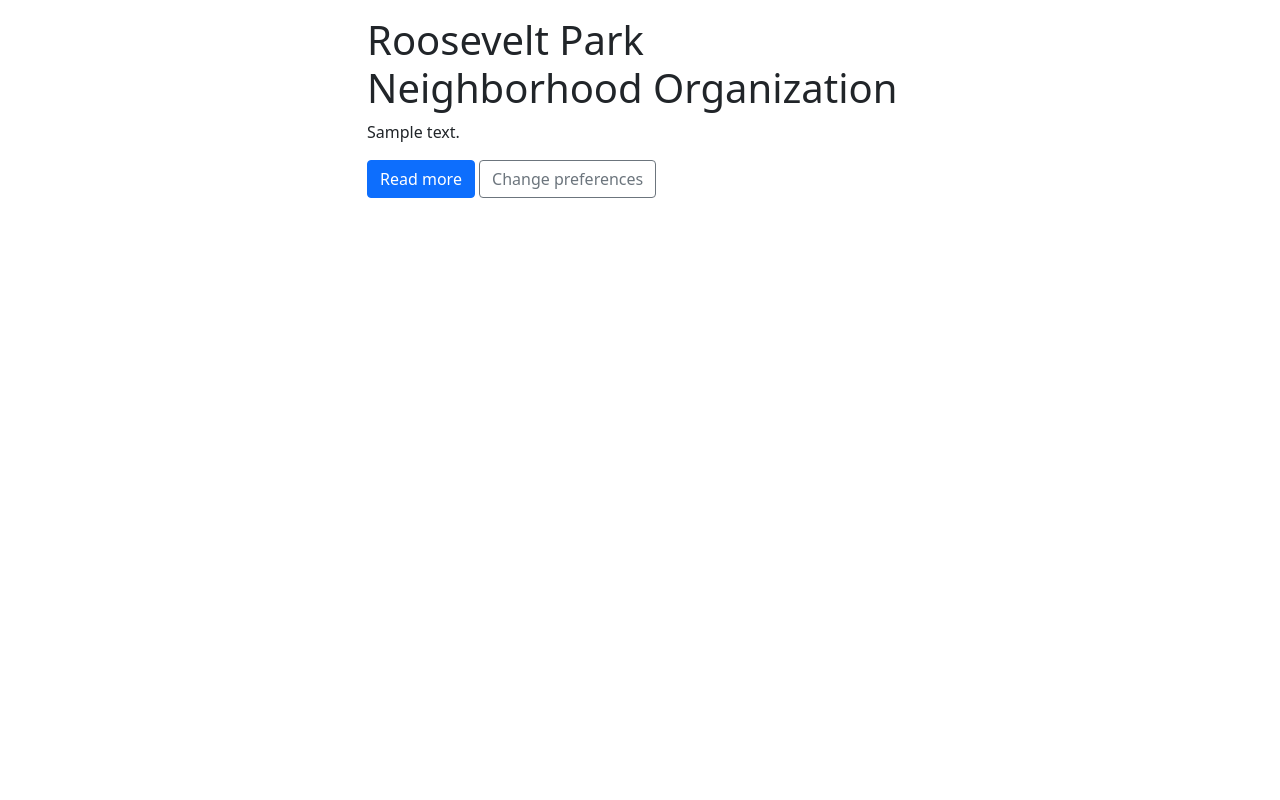
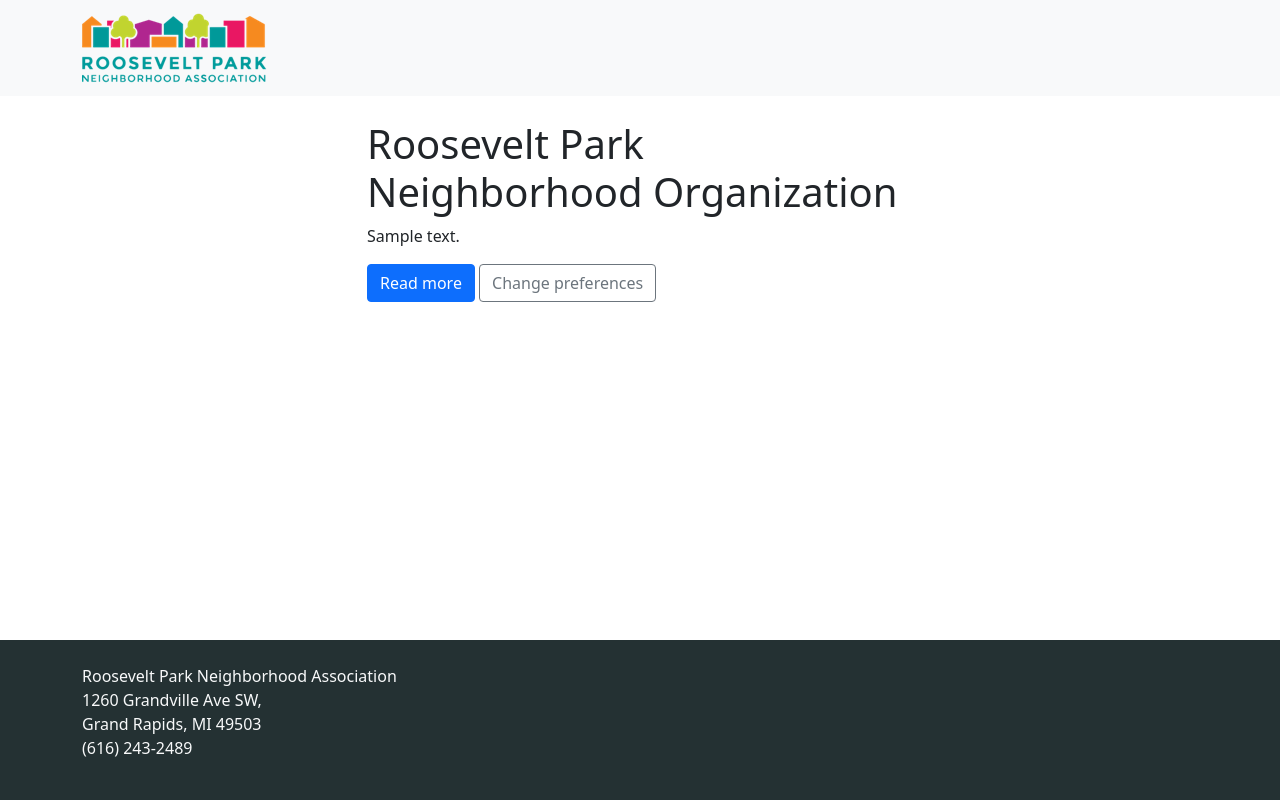
Before and after one commit to code-for-good-wm/rooseveltparkna-alerts, a Django app: template templates/alert.html in a window 1280 px wide. Run offline with Django 3.2, Linux system fonts and the light colour scheme; the template is opened without the code that fills it: most values are stand-ins (such as "Sample title", 1, 10 or a date in 2020); some libraries are stand-ins or nearby versions.

Commit message:
Header and footer styles

```diff
--- /dev/null
+++ b/static/styles.css
@@ -0,0 +1,14 @@
+html {
+    position: relative;
+    min-height: 100%;
+  }
+  body {
+    margin-bottom: 60px; /* Margin bottom by footer height */
+  }
+  .footer {
+    position: absolute;
+    bottom: 0;
+    width: 100%;
+    height: 160px; /* Set the fixed height of the footer here */
+    background-color: #243133;
+  }
--- /dev/null
+++ b/templates/_footer.html
@@ -0,0 +1,14 @@
+<div class="footer text-light p-4 mt-3">
+    <div class="container">
+        <div class="font-weight-bold">
+            <a class="text-decoration-none text-light" href="https://www.rooseveltparkna.com">
+                Roosevelt Park Neighborhood Association
+            </a>
+        </div>
+        <p>
+            1260 Grandville Ave SW,<br />
+            Grand Rapids, MI 49503<br />
+            (616) 243-2489
+        </p>
+    </div>
+</div>
--- a/templates/base.html
+++ b/templates/base.html
@@ -1,5 +1,5 @@
 {% load static %}
-
+{% load i18n %}
 <!DOCTYPE html>
 <html lang="en">
 <head>
@@ -10,44 +10,53 @@
     <title>{% block title %}Roosevelt Park Neighborhood Association{% endblock title %}</title>
 
     <!-- Favicons -->
-    {% comment %} <link rel="apple-touch-icon" sizes="180x180" href="{% static 'icons/apple-touch-icon.png' %}">
-    <link rel="icon" type="image/png" sizes="32x32" href="{% static 'icons/favicon-32x32.png' %}">
-    <link rel="icon" type="image/png" sizes="16x16" href="{% static 'icons/favicon-16x16.png' %}">
-    <link rel="manifest" href="{% static 'icons/site.webmanifest' %}">
-    <link rel="mask-icon" href="{% static 'icons/safari-pinned-tab.svg' %}" color="#f55221">
+    <link rel="apple-touch-icon" sizes="180x180" href="{% static 'apple-touch-icon.png' %}">
+    <link rel="icon" type="image/png" sizes="32x32" href="{% static 'favicon-32x32.png' %}">
+    <link rel="icon" type="image/png" sizes="16x16" href="{% static 'favicon-16x16.png' %}">
+    <link rel="manifest" href="{% static 'site.webmanifest' %}">
+    <link rel="mask-icon" href="{% static 'safari-pinned-tab.svg' %}" color="#f55221">
     <meta name="msapplication-TileColor" content="#f55221">
-    <meta name="theme-color" content="#ffffff"> {% endcomment %}
+    <meta name="theme-color" content="#ffffff">
 
     {% block meta %}
     <!-- Primary Meta Tags -->
     <meta name="title" content="Roosevelt Park Neighborhood Association">
-    <meta name="description" content="TODO">
+    <meta name="description" content="{% translate " Meta_Description" %}">
 
     <!-- Open Graph / Facebook -->
     <meta property="og:type" content="website">
     <meta property="og:url" content="https://alerts.rooseveltparkna.org/">
     <meta property="og:title" content="Roosevelt Park Neighborhood Association">
-    <meta property="og:description" content="TODO">
-    {% comment %} <meta property="og:image" content="https://alerts.rooseveltparkna.org{% static 'logo.png' %}"> {% endcomment %}
+    <meta property="og:description" content="{% translate " Meta_Description" %}">
+    <meta property="og:image" content="https://alerts.rooseveltparkna.org{% static 'logo.png' %}">
 
     <!-- Twitter -->
     <meta property="twitter:card" content="summary">
     <meta property="twitter:url" content="https://alerts.rooseveltparkna.org/">
     <meta property="twitter:title" content="Roosevelt Park Neighborhood Association">
-    <meta property="twitter:description" content="TODO">
-    {% comment %} <meta property="twitter:image" content="https://alerts.rooseveltparkna.org{% static 'logo.png' %}"> {% endcomment %}
+    <meta property="twitter:description" content="{% translate " Meta_Description" %}">
+    <meta property="twitter:image" content="https://alerts.rooseveltparkna.org{% static 'logo.png' %}">
     {% endblock meta %}
 
     <!-- Bootstrap -->
     <link href="https://cdn.jsdelivr.net/npm/bootstrap@5.0.2/dist/css/bootstrap.min.css" rel="stylesheet" integrity="sha384-EVSTQN3/azprG1Anm3QDgpJLIm9Nao0Yz1ztcQTwFspd3yD65VohhpuuCOmLASjC" crossorigin="anonymous">
 
     <!-- Custom Styles -->
-    {% comment %} <link href="{% static 'styles/footer.css' %}" rel="stylesheet"> {% endcomment %}
+    <link href="{% static 'styles.css' %}" rel="stylesheet">
 
 </head>
 <body>
+    <nav class="navbar navbar-light bg-light">
+        <section class="container">
+            <a class="navbar-brand" href="#">
+                <img src="{% static 'logo.png' %}" alt="Roosevelt Park Neighborhood Association"
+                    class="d-inline-block align-top" />
+            </a>
+        </section>
+    </nav>
+
     {% block content %}
-    <div class="container my-3">
+    <div class="container my-4">
 
         {% include "_messages.html" %}
 
@@ -60,7 +69,7 @@
     </div>
     {% endblock content %}
 
-    {% comment %} {% include "_footer.html" %} {% endcomment %}
+    {% include "_footer.html" %}
 
     <!-- Bootstrap -->
     <script src="https://cdn.jsdelivr.net/npm/bootstrap@5.0.2/dist/js/bootstrap.bundle.min.js" integrity="sha384-MrcW6ZMFYlzcLA8Nl+NtUVF0sA7MsXsP1UyJoMp4YLEuNSfAP+JcXn/tWtIaxVXM" crossorigin="anonymous"></script>
```
Also changed, not shown: static/android-chrome-192x192.png (added), static/android-chrome-512x512.png (added), static/apple-touch-icon.png (added), static/favicon-16x16.png (added), static/favicon-32x32.png (added), static/favicon.ico (added), static/logo-inverse.png (added), static/logo.png (added), static/site.webmanifest (added).
